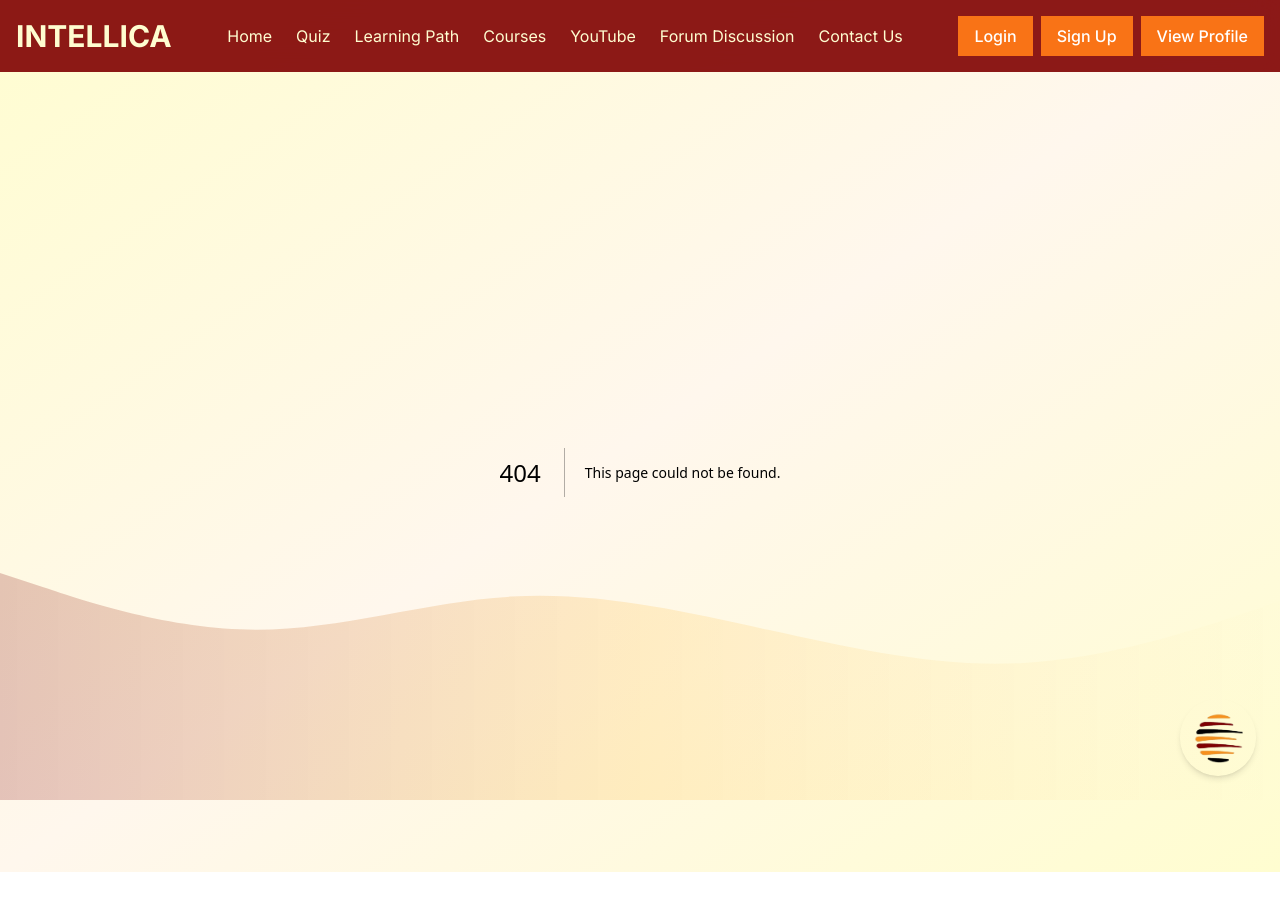
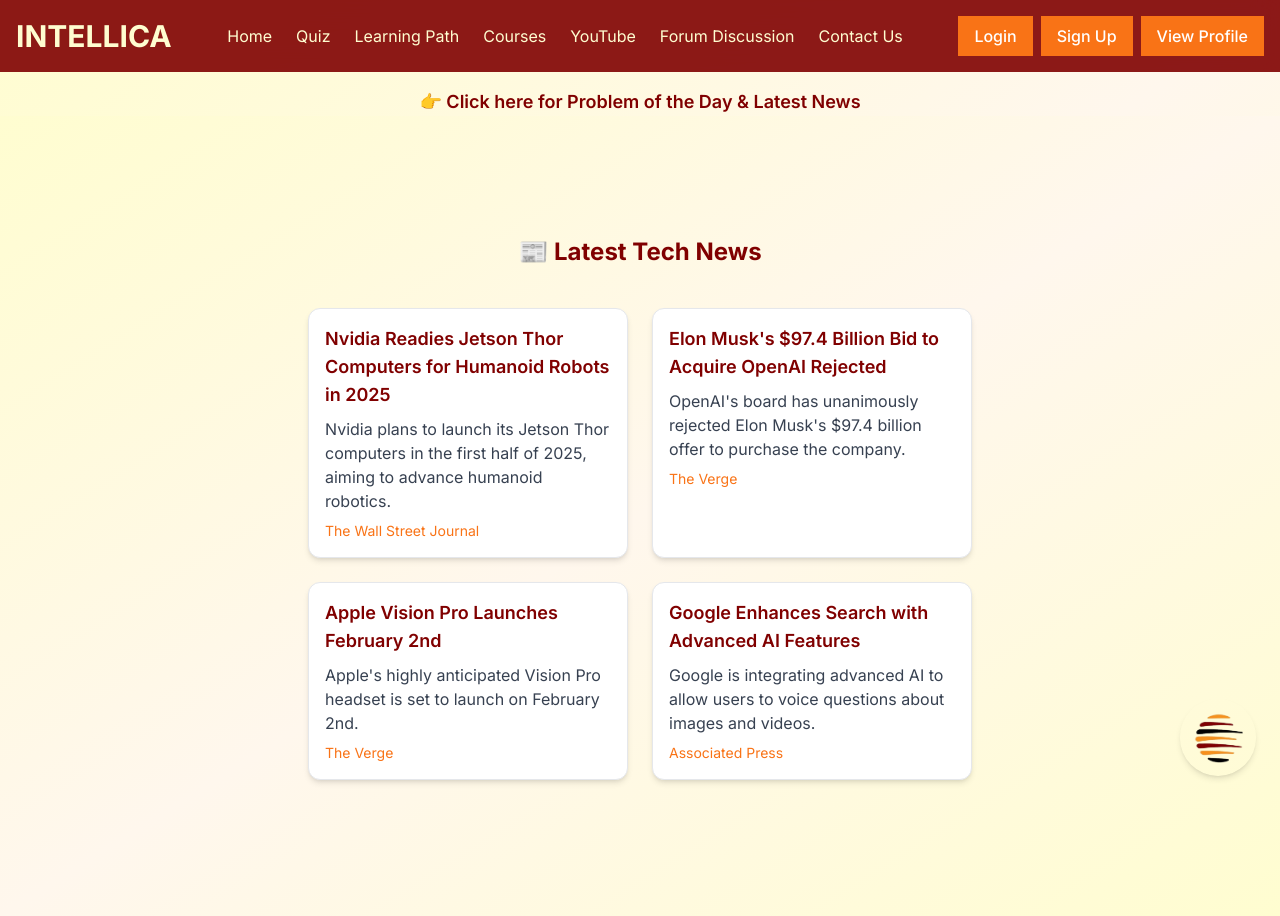
Before and after one commit to dhruv-developer/new-intellica-frontend, a Next.js app: page /latest-news in a window 1280 px wide. Before the commit this address had no page. Before the commit the page ends 872 px from the top, so only its background shows below. Built offline with nearby package versions, Linux system fonts and the light colour scheme.

Commit message:
new commits

```diff
--- /dev/null
+++ b/app/daily-updates/page.tsx
@@ -0,0 +1,37 @@
+"use client";
+
+import { useRouter } from "next/navigation";
+
+export default function DailyUpdates() {
+  const router = useRouter();
+
+  return (
+    <div className="flex flex-col items-center justify-center min-h-screen bg-gradient-to-br from-cream via-orange-50 to-cream">
+      <h1 className="text-2xl font-bold text-maroon mb-6">Daily Updates</h1>
+
+      <div className="flex flex-col gap-6">
+        {/* Problem of the Day Button */}
+        <button
+          onClick={() => router.push("/problem-of-the-day")}
+          className="relative px-8 py-4 text-lg font-semibold text-white bg-maroon shadow-lg transition-transform hover:scale-105"
+          style={{
+            clipPath: "polygon(10% 0%, 90% 0%, 100% 50%, 90% 100%, 10% 100%, 0% 50%)"
+          }}
+        >
+          🧩 Problem of the Day
+        </button>
+
+        {/* Latest News Button */}
+        <button
+          onClick={() => router.push("/latest-news")}
+          className="relative px-8 py-4 text-lg font-semibold text-white bg-orange-500 shadow-lg transition-transform hover:scale-105"
+          style={{
+            clipPath: "polygon(10% 0%, 90% 0%, 100% 50%, 90% 100%, 10% 100%, 0% 50%)"
+          }}
+        >
+          📰 Latest News
+        </button>
+      </div>
+    </div>
+  );
+}
--- /dev/null
+++ b/app/latest-news/page.tsx
@@ -0,0 +1,54 @@
+export default function LatestNews() {
+    const newsArticles = [
+      {
+        title: "Nvidia Readies Jetson Thor Computers for Humanoid Robots in 2025",
+        description:
+          "Nvidia plans to launch its Jetson Thor computers in the first half of 2025, aiming to advance humanoid robotics.",
+        source: "The Wall Street Journal",
+        url: "https://www.wsj.com/tech/nvidia-readies-jetson-thor-computers-for-humanoid-robots-in-2025-76cce094",
+      },
+      {
+        title: "Elon Musk's $97.4 Billion Bid to Acquire OpenAI Rejected",
+        description:
+          "OpenAI's board has unanimously rejected Elon Musk's $97.4 billion offer to purchase the company.",
+        source: "The Verge",
+        url: "https://www.theverge.com/news/613571/openai-rejects-elon-musk-purchase-offer",
+      },
+      {
+        title: "Apple Vision Pro Launches February 2nd",
+        description:
+          "Apple's highly anticipated Vision Pro headset is set to launch on February 2nd.",
+        source: "The Verge",
+        url: "https://www.theverge.com/2024/1/8/24001858/apple-vision-pro-release-date-availability-price",
+      },
+      {
+        title: "Google Enhances Search with Advanced AI Features",
+        description:
+          "Google is integrating advanced AI to allow users to voice questions about images and videos.",
+        source: "Associated Press",
+        url: "https://apnews.com/article/2920c3f95ba6e77f405bb665754a45bb",
+      },
+    ];
+
+    return (
+      <div className="flex flex-col items-center justify-center min-h-screen bg-gradient-to-br from-cream via-orange-50 to-cream p-6">
+        <h1 className="text-2xl font-bold text-maroon mb-6">📰 Latest Tech News</h1>
+
+        <div className="grid grid-cols-1 md:grid-cols-2 gap-6 p-4">
+          {newsArticles.map((news, index) => (
+            <a
+              key={index}
+              href={news.url}
+              target="_blank"
+              rel="noopener noreferrer"
+              className="bg-white shadow-md rounded-xl p-4 w-80 hover:shadow-lg transition-transform hover:scale-105 border border-gray-200"
+            >
+              <h2 className="text-lg font-semibold text-maroon">{news.title}</h2>
+              <p className="text-gray-700 mt-2">{news.description}</p>
+              <p className="text-sm text-orange-500 mt-2">{news.source}</p>
+            </a>
+          ))}
+        </div>
+      </div>
+    );
+  }
--- a/app/layout.tsx
+++ b/app/layout.tsx
@@ -1,8 +1,9 @@
 import "./globals.css";
 import { Inter } from "next/font/google";
+import Link from "next/link"; // ✅ Import Link from Next.js
 import Header from "@/components/Header";
 import WaveBackground from "@/components/WaveBackground";
-import Chatbot from "@/components/Chatbot"; // ✅ Ensure "Chatbot" starts with uppercase
+import Chatbot from "@/components/chatbot";
 import type React from "react";
 
 const inter = Inter({ subsets: ["latin"] });
@@ -18,8 +19,18 @@
       <body className={`${inter.className} bg-gradient-to-br from-cream via-orange-50 to-cream min-h-screen`}>
         <WaveBackground />
         <Header />
+
+        {/* ✅ Clickable Text Link Below Header */}
+        <div className="text-center mt-4">
+          <Link href="/daily-updates">
+            <span className="text-maroon font-semibold text-lg cursor-pointer hover:underline">
+              👉 Click here for Problem of the Day & Latest News
+            </span>
+          </Link>
+        </div>
+
         {children}
-        <Chatbot /> {/* ✅ Chatbot remains visible on all pages */}
+        <Chatbot />
       </body>
     </html>
   );
--- /dev/null
+++ b/app/problem-of-the-day/page.tsx
@@ -0,0 +1,35 @@
+export default function ProblemOfTheDay() {
+    return (
+      <div className="flex flex-col items-center justify-center min-h-screen bg-gradient-to-br from-cream via-orange-50 to-cream px-6 text-center">
+        <h1 className="text-2xl font-bold text-maroon">🧩 Problem of the Day</h1>
+
+        <div className="bg-white shadow-lg rounded-lg p-6 mt-4 w-full max-w-2xl">
+          <h2 className="text-lg font-semibold text-maroon mb-2">
+            📌 Problem: Shortest Path in a Weighted Graph
+          </h2>
+          <p className="text-gray-700">
+            Given a weighted, directed graph with <code>N</code> nodes and <code>M</code> edges, find the shortest path from node 1 to node N.
+            If there are multiple shortest paths, return any one of them.
+            If no path exists, return -1.
+          </p>
+
+          <h3 className="text-md font-semibold text-orange-500 mt-4">🔹 Input:</h3>
+          <ul className="text-gray-700 text-sm">
+            <li> - <code>N</code> (1 ≤ N ≤ 10⁵): Number of nodes</li>
+            <li> - <code>M</code> (1 ≤ M ≤ 2×10⁵): Number of edges</li>
+            <li> - <code>M</code> lines: <code>u v w</code> (1 ≤ u,v ≤ N, 1 ≤ w ≤ 10⁶)</li>
+          </ul>
+
+          <h3 className="text-md font-semibold text-orange-500 mt-4">🔹 Output:</h3>
+          <p className="text-gray-700 text-sm">
+            Print the shortest path from node 1 to node N, or -1 if no path exists.
+          </p>
+
+          <h3 className="text-md font-semibold text-orange-500 mt-4">💡 Hint:</h3>
+          <p className="text-gray-700 text-sm">
+            Use Dijkstra’s Algorithm (or Bellman-Ford if there are negative weights).
+          </p>
+        </div>
+      </div>
+    );
+  }
```
